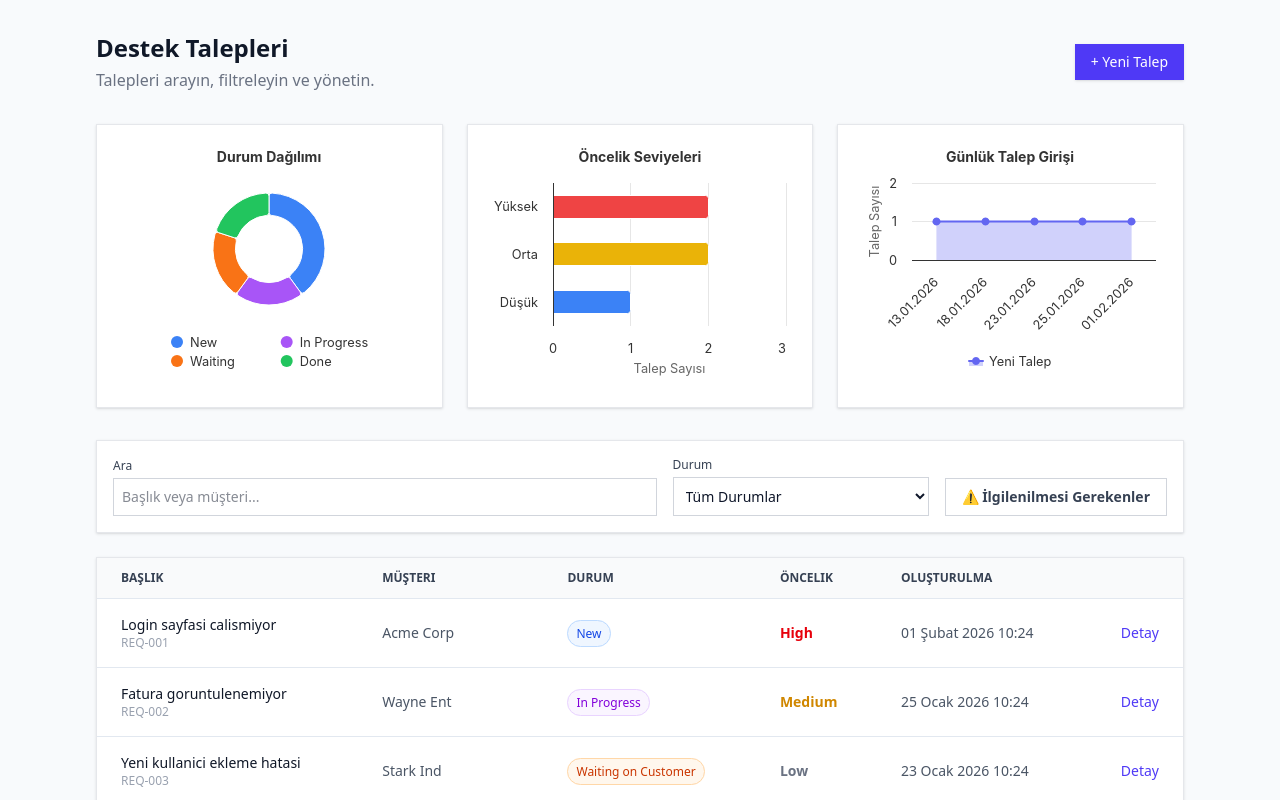
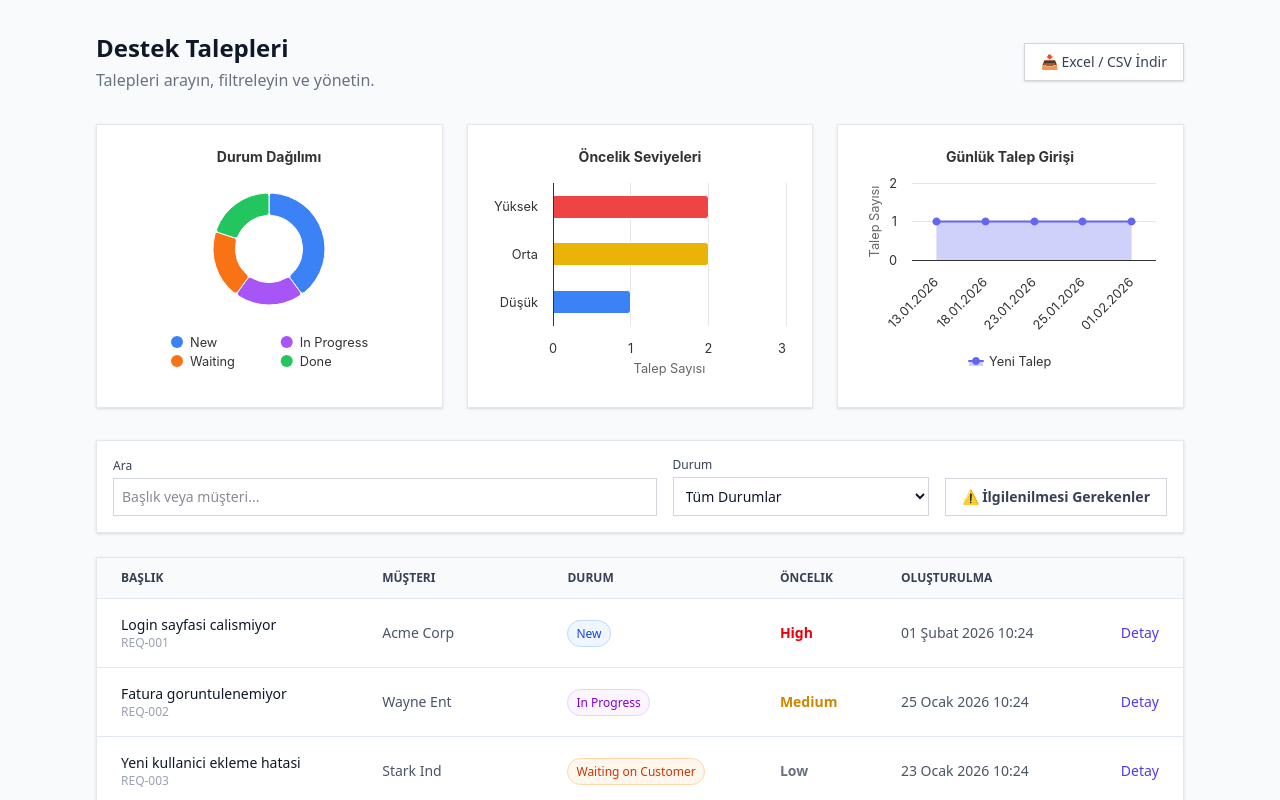
Before and after one commit to gorkemkaragl/support-dashboard-next, a Next.js app: page / in a window 1280 px wide. Shown: the top 800 px of the page. Built offline with nearby package versions, Linux system fonts and the light colour scheme.

Commit message:
feat: add CSV export functionality and update Home component layout

```diff
--- a/src/components/Home.tsx
+++ b/src/components/Home.tsx
@@ -1,10 +1,11 @@
 "use client";
 
-import { useRequests } from '@/context/RequestContext';
-import { useRequestFilter } from '@/hooks/useRequestFilter';
-import RequestTable from '@/components/dashboard/RequestTable';
-import RequestFilters from '@/components/dashboard/RequestFilters';
-import DashboardCharts from './dashboard/DashboardCharts';
+import { useRequests } from "@/context/RequestContext";
+import { useRequestFilter } from "@/hooks/useRequestFilter";
+import RequestTable from "@/components/dashboard/RequestTable";
+import RequestFilters from "@/components/dashboard/RequestFilters";
+import DashboardCharts from "./dashboard/DashboardCharts";
+import { exportToCsv } from "@/utils/exportToCsv";
 
 export default function Home() {
   const { requests, isLoading } = useRequests();
@@ -16,7 +17,7 @@ export default function Home() {
     setStatusFilter,
     showNeedsAttention,
     setShowNeedsAttention,
-    filteredRequests
+    filteredRequests,
   } = useRequestFilter(requests);
 
   return (
@@ -24,17 +25,23 @@ export default function Home() {
       <div className="flex flex-col md:flex-row justify-between items-start md:items-center mb-8 gap-4">
         <div>
           <h1 className="text-2xl font-bold text-gray-900">Destek Talepleri</h1>
-          <p className="text-gray-500 mt-1">Talepleri arayın, filtreleyin ve yönetin.</p>
+          <p className="text-gray-500 mt-1">
+            Talepleri arayın, filtreleyin ve yönetin.
+          </p>
         </div>
 
-        <button className="px-4 py-2 bg-indigo-600 text-white rounded-md hover:bg-indigo-700 text-sm font-medium transition-colors shadow-sm">
-          + Yeni Talep
+        {/* CSV İndir Butonu */}
+        <button
+          onClick={() => exportToCsv(filteredRequests)}
+          className="px-4 py-2 bg-white text-gray-700 border border-gray-300 rounded-md hover:bg-gray-50 text-sm font-medium transition-colors shadow-sm flex items-center gap-2"
+        >
+          📥 Excel / CSV İndir
         </button>
       </div>
 
-{/* Veri varsa grafikleri göster */}
+      {/* Veri varsa grafikleri göster */}
       {!isLoading && requests.length > 0 && (
-         <DashboardCharts requests={requests} />
+        <DashboardCharts requests={requests} />
       )}
 
       <RequestFilters
@@ -48,13 +55,12 @@ export default function Home() {
 
       {/* Eğer acil mod açıksa ve liste boşsa, kullanıcıya özel mesaj gösterebiliriz */}
       {filteredRequests.length === 0 && showNeedsAttention ? (
-         <div className="text-center p-8 bg-green-50 rounded-lg border border-green-200 text-green-700">
-            Harika! İlgilenilmesi gereken acil bir kayıt yok. 🎉
-         </div>
+        <div className="text-center p-8 bg-green-50 rounded-lg border border-green-200 text-green-700">
+          Harika! İlgilenilmesi gereken acil bir kayıt yok. 🎉
+        </div>
       ) : (
         <RequestTable requests={filteredRequests} isLoading={isLoading} />
       )}
-
     </main>
   );
 }
--- /dev/null
+++ b/src/utils/exportToCsv.ts
@@ -0,0 +1,42 @@
+import { SupportRequest } from '@/types';
+
+export const exportToCsv = (data: SupportRequest[], filename = 'destek-talepleri.csv') => {
+  if (data.length === 0) {
+    alert("İndirilecek veri yok!");
+    return;
+  }
+
+  // CSV Başlıkları (Excel'in ilk satırı)
+  const headers = ['ID', 'Başlık', 'Müşteri', 'Durum', 'Öncelik', 'Oluşturulma Tarihi'];
+
+  // Verileri CSV formatına çevirme
+  // Not: Metinlerin içinde virgül varsa Excel karıştırır, o yüzden tırnak içine ("...") alıyoruz.
+  const rows = data.map(req => [
+    req.id,
+    `"${req.title.replace(/"/g, '""')}"`,   // Başlık (içindeki tırnakları temizle)
+    `"${req.customer.replace(/"/g, '""')}"`, // Müşteri
+    req.status,
+    req.priority,
+    req.createdAt
+  ]);
+
+  // Başlık ve Satırları Birleştirme
+  const csvContent = [
+    headers.join(','), // Başlıkları virgülle birleştir
+    ...rows.map(row => row.join(',')) // Satırları virgülle birleştir
+  ].join('\n');
+
+  // 4. Dosya İndirme İşlemi (Blob Yöntemi)
+  // Türkçe karakter sorunu olmasın diye başına BOM (Byte Order Mark) ekliyoruz: \uFEFF
+  const blob = new Blob(['\uFEFF' + csvContent], { type: 'text/csv;charset=utf-8;' });
+
+  const url = URL.createObjectURL(blob);
+  const link = document.createElement('a');
+  link.setAttribute('href', url);
+  link.setAttribute('download', filename);
+  link.style.visibility = 'hidden';
+
+  document.body.appendChild(link);
+  link.click(); // Sanal olarak linke tıkla
+  document.body.removeChild(link); // Temizlik yap
+};
```
Also changed, not shown: 1 other file (tests, documents, lock files or other folders).
